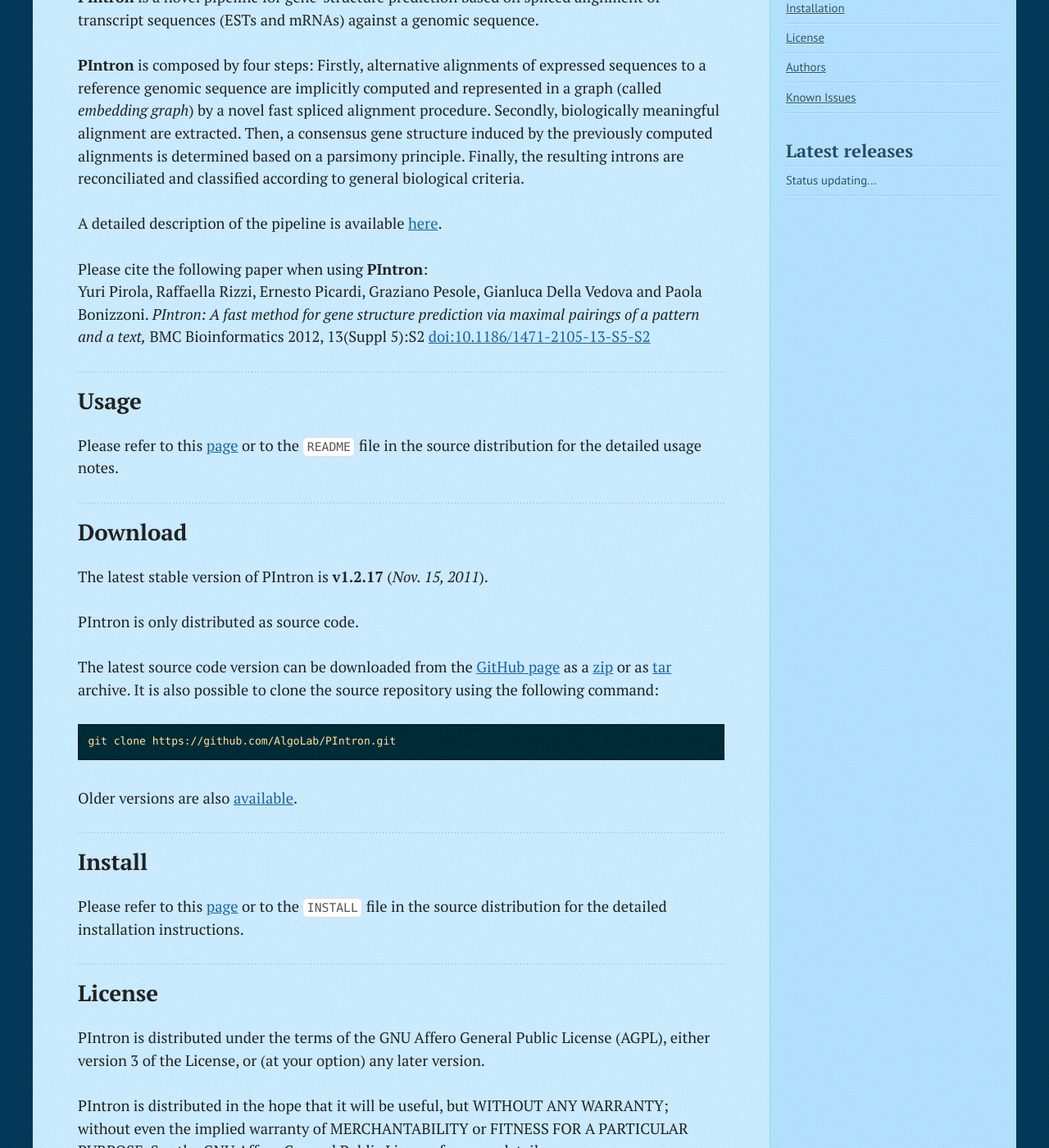
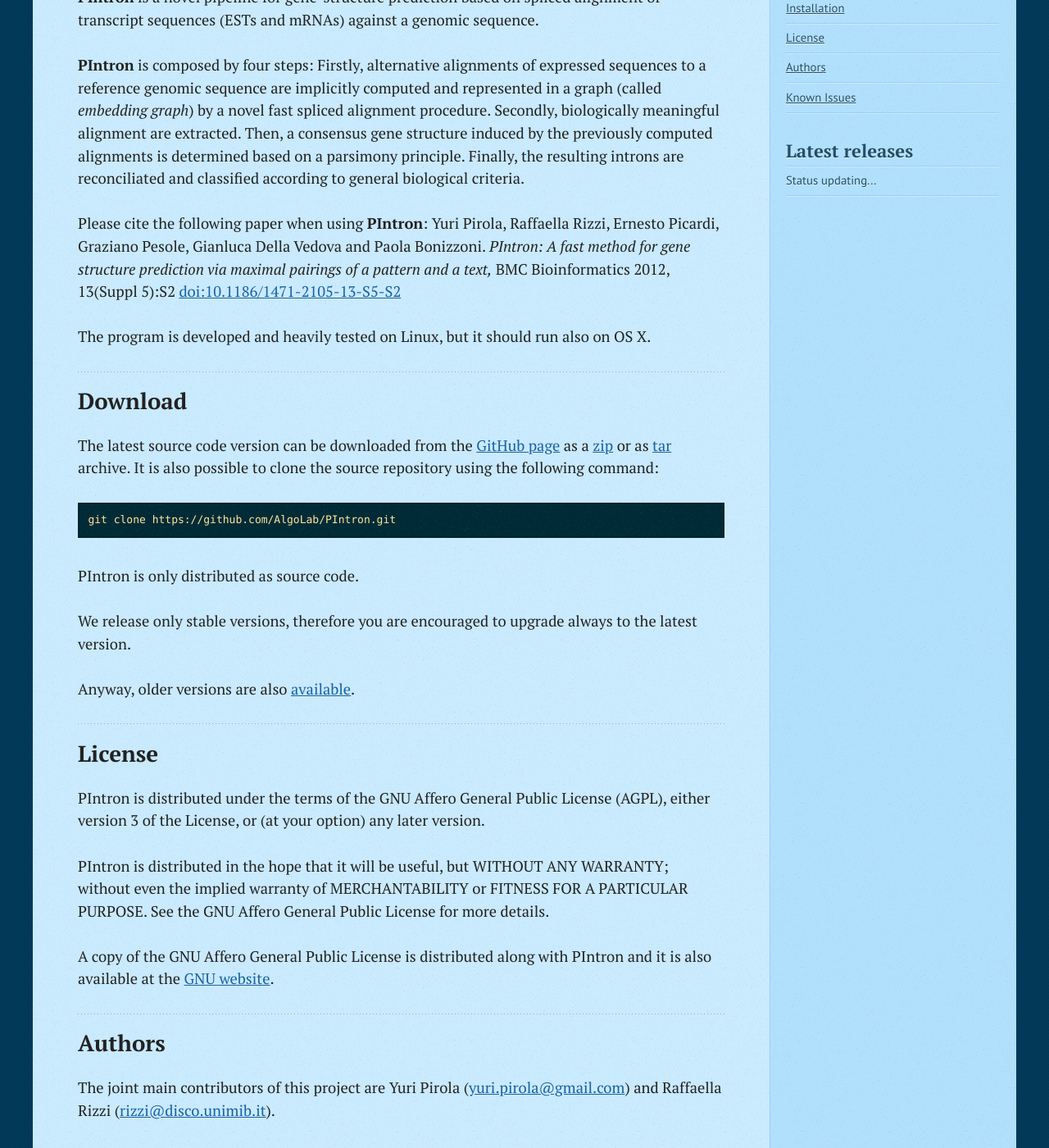
Before and after one commit to AlgoLab/PIntron, a Jekyll site: the page built from index.markdown, in a window 1280 px wide and 1400 px high, scrolled down 354 px. Shown: the whole window at 82% size. Built offline with Jekyll 4.4.1, drawn with Linux system fonts in a browser that asks for light colours; some of the changed text lies outside the part shown.

Commit message:
update instructions

```diff
--- a/index.markdown
+++ b/index.markdown
@@ -31,9 +31,6 @@ alignments is determined based on a parsimony principle.
 Finally, the resulting introns are reconciliated and classified
 according to general biological criteria.
 
-A detailed description of the pipeline is available
-[here](http://arxiv.org/abs/1005.1514).
-
 Please cite the following paper when using **PIntron**:
 Yuri Pirola, Raffaella Rizzi, Ernesto Picardi, Graziano
 Pesole, Gianluca Della Vedova and Paola Bonizzoni.
@@ -41,34 +38,22 @@ Pesole, Gianluca Della Vedova and Paola Bonizzoni.
 pairings of a pattern and a text,*
 BMC Bioinformatics 2012, 13(Suppl 5):S2 [doi:10.1186/1471-2105-13-S5-S2](http://dx.doi.org/10.1186/1471-2105-13-S5-S2)
 
-
-## Usage
-
-Please refer to this [page](usage.html) or to the
-[`README`](https://github.com/AlgoLab/PIntron/blob/master/dist-docs/README.md)
-file in the source distribution for the detailed usage notes.
-
+The program is developed and heavily tested on Linux, but it should
+run also on OS X.
 
 ## Download
-
-The latest stable version of PIntron is **v1.2.17** (*Nov. 15, 2011*).
-
-PIntron is only distributed as source code.
 
 The latest source code version can be downloaded from the [GitHub page](https://github.com/AlgoLab/PIntron) as a [zip](https://github.com/AlgoLab/PIntron/zipball/master) or as [tar](https://github.com/AlgoLab/PIntron/tarball/master) archive.
 It is also possible to clone the source repository using the following command:
 
     git clone https://github.com/AlgoLab/PIntron.git
 
-Older versions are also [available](https://github.com/AlgoLab/PIntron/tags).
+PIntron is only distributed as source code.
 
+We release only stable versions, therefore you are encouraged to
+upgrade always to the latest version.
 
-## Install
-
-Please refer to this [page](install.html) or to the
-[`INSTALL`](https://github.com/AlgoLab/PIntron/blob/master/dist-docs/INSTALL.md)
-file in the source distribution for the detailed installation instructions.
-
+Anyway, older versions are also [available](https://github.com/AlgoLab/PIntron/tags).
 
 ## License
 
@@ -90,11 +75,3 @@ with PIntron and it is also available at the
 
 The joint main contributors of this project are Yuri Pirola
 (<yuri.pirola@gmail.com>) and Raffaella Rizzi (<rizzi@disco.unimib.it>).
-
-## Known Issues
-
-We use the issue tracker of
-[GitHub](https://github.com/AlgoLab/PIntron/issues) to report all
-software bugs as well as the progress on their solutions.
-
-Please report [there](https://github.com/AlgoLab/PIntron/issues) any problem you find with PIntron.
--- a/usage.markdown
+++ b/usage.markdown
@@ -10,4 +10,4 @@ nav:
     link: "#usage"
 ---
 
-{% include content/README.md %}
+{% include content/USAGE.md %}
```
Also changed, not shown: other parts of index.markdown (+4 -4 lines), _includes/content/INSTALL.md (+3 -10 lines), _includes/content/README.md (+3 -147 lines), _includes/content/USAGE.md (added, +161 -0 lines).
